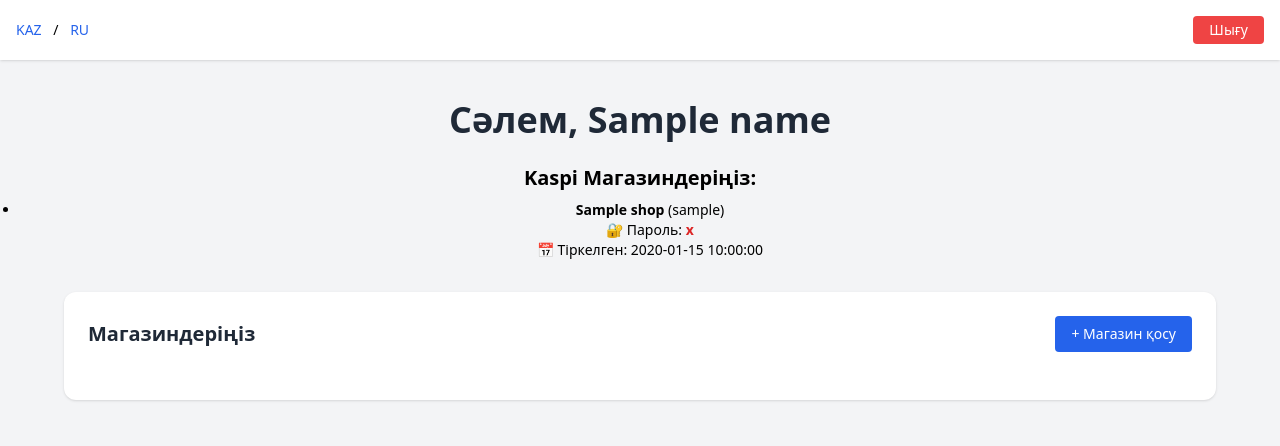
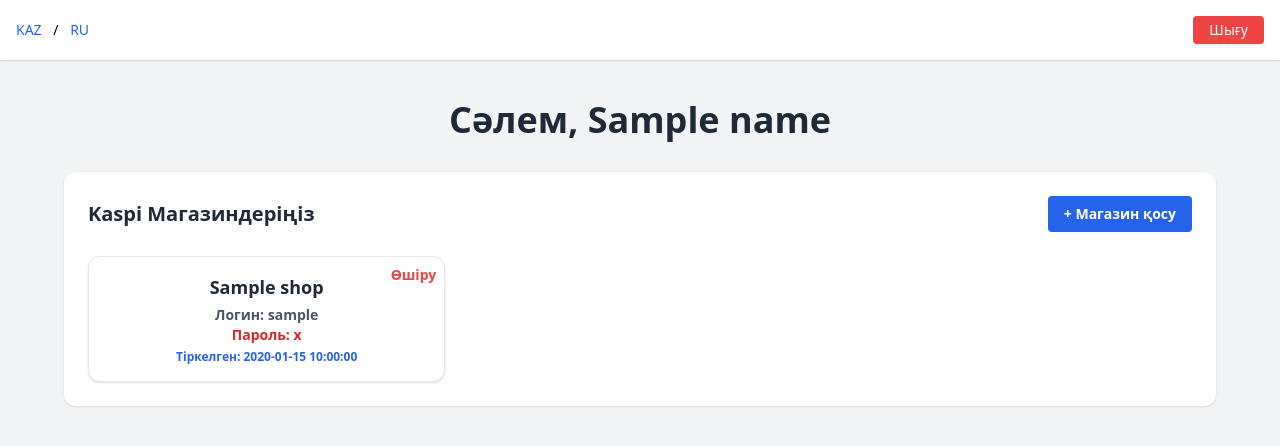
Before and after one commit to Akhan092/super-bot, a FastAPI app: template templates/dashboard.html in a window 1280 px wide. Shown: the top 446 px of the page. Run offline with FastAPI, Linux system fonts and the light colour scheme; the template is opened without the code that fills it: most values are stand-ins (such as "Sample title", 1, 10 or a date in 2020); parts of the project's set-up code (start-up, migrations or seed data) failed here and were passed over; some libraries are stand-ins or nearby versions.

Commit message:
Update dashboard.html

```diff
--- a/templates/dashboard.html
+++ b/templates/dashboard.html
@@ -22,39 +22,40 @@
     <h1 id="greeting" data-name="{{ name }}" class="text-4xl font-bold text-gray-800">
       Сәлем, {{ name }}
 
-<h2 class="text-xl font-semibold mt-6 mb-2">Kaspi Магазиндеріңіз:</h2>
-{% if shops %}
-  <ul class="list-disc pl-5 text-sm space-y-2">
-    {% for shop in shops %}
-      <li>
-        <strong>{{ shop.shop_name }}</strong> ({{ shop.login }})<br>
-        🔐 Пароль: <span class="text-red-600 font-semibold">{{ shop.password }}</span><br>
-        📅 Тіркелген: {{ shop.created_at.strftime('%Y-%m-%d %H:%M:%S') }}
-      </li>
-    {% endfor %}
-  </ul>
-{% else %}
-  <p class="text-red-500 text-sm">Сізде әлі магазин тіркелмеген.</p>
-{% endif %}
-
-    </h1>
-  </div>
-
   <!-- 📦 Магазин тізімі -->
   <div class="mt-8 px-6 flex justify-center">
     <div class="bg-white shadow rounded-xl w-full max-w-6xl p-6">
+
+      <!-- 🔝 Тақырып пен кнопка -->
       <div class="flex justify-between items-center mb-6">
-        <h2 id="store-title" class="text-xl font-semibold text-gray-800">Магазиндеріңіз</h2>
+        <h2 id="store-title" class="text-xl font-semibold text-gray-800">Kaspi Магазиндеріңіз</h2>
         <button onclick="openModal()" id="add-button"
                 class="bg-blue-600 text-white px-4 py-2 rounded hover:bg-blue-700 text-sm">
           + Магазин қосу
         </button>
       </div>
+
+      <!-- 🧩 Магазин карточкалары осы контейнер ішінде -->
       <div id="store-list" class="grid grid-cols-1 sm:grid-cols-2 md:grid-cols-3 gap-4">
-        <!-- Магазин карточкалары осында түседі -->
+        {% for shop in shops %}
+        <div class="border rounded-xl shadow p-4 bg-white relative">
+          <h3 class="text-lg font-bold mb-1">{{ shop.shop_name }}</h3>
+          <p class="text-sm text-gray-600">Логин: {{ shop.login }}</p>
+          <p class="text-sm text-red-600">Пароль: {{ shop.password }}</p>
+          <p class="text-xs text-blue-600 mt-1">
+            Тіркелген: {{ shop.created_at.strftime('%Y-%m-%d %H:%M:%S') }}
+          </p>
+          <button onclick="deleteStore('{{ shop.shop_name }}', this)"
+                  class="absolute top-2 right-2 text-sm text-red-500 hover:underline">
+            Өшіру
+          </button>
+        </div>
+        {% endfor %}
       </div>
+
     </div>
   </div>
+
 
   <!-- 🪟 Модал -->
   <div id="modal" class="fixed inset-0 bg-black bg-opacity-50 flex items-center justify-center z-50 hidden">
```
